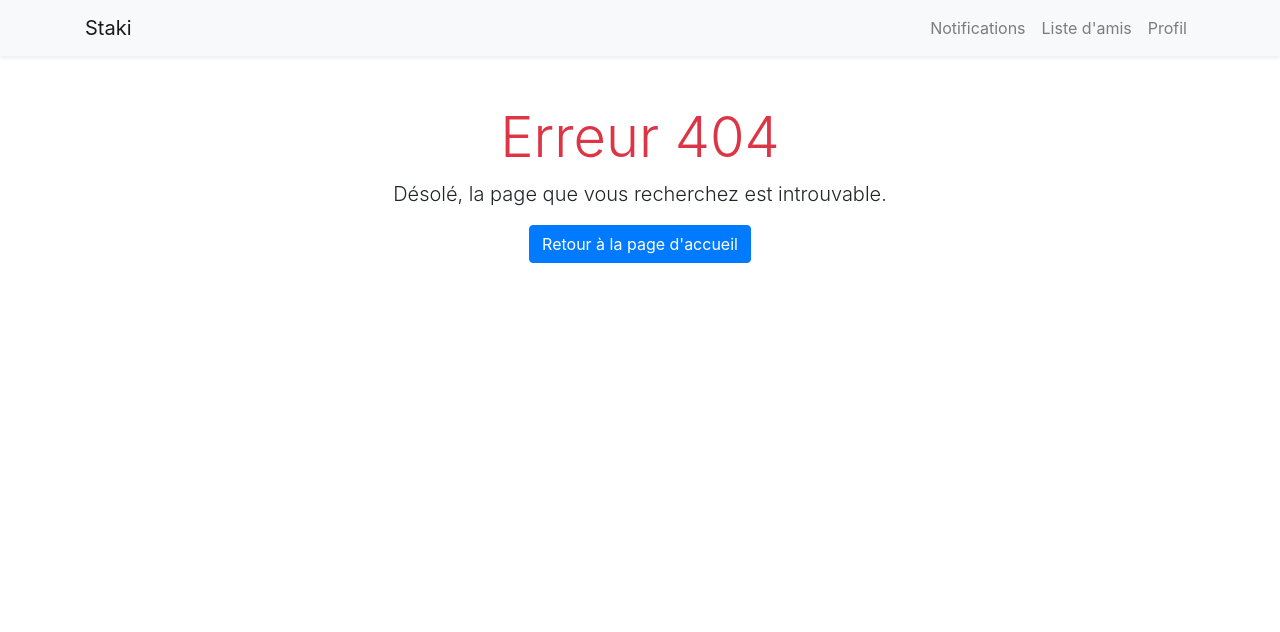
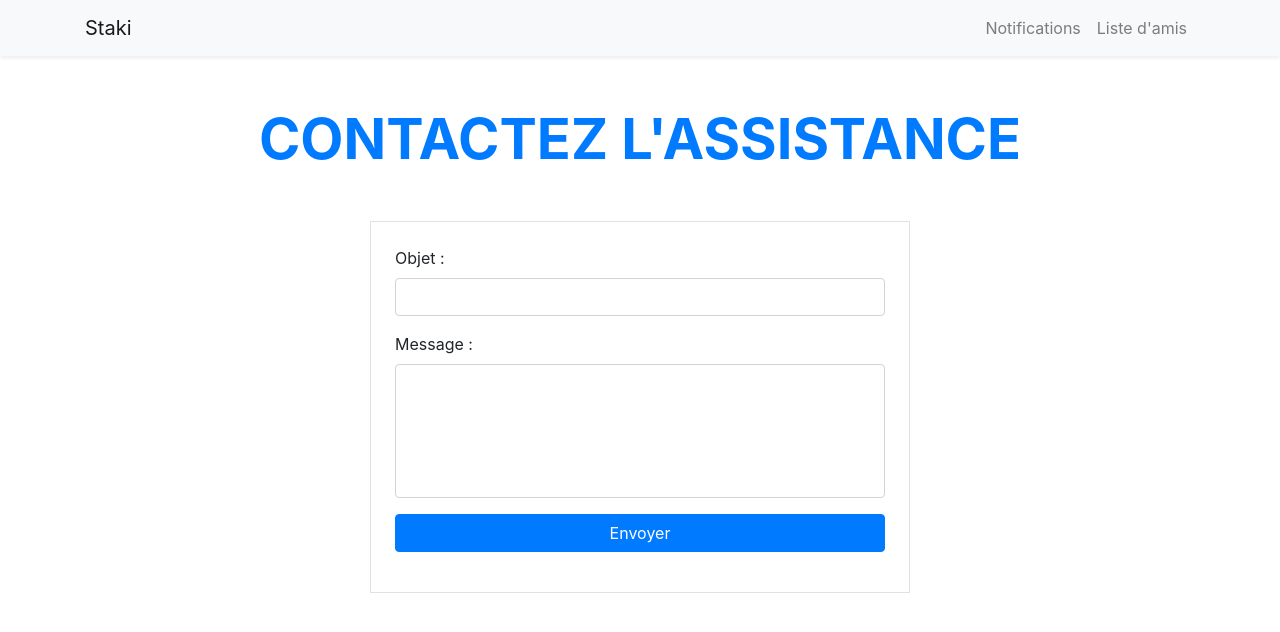
Before and after one commit to SekmenAhmet/stakiv3, a PHP site: page /contact in a window 1280 px wide. Shown: the top 632 px of the page. Run offline with PHP 8.4, Linux system fonts and the light colour scheme; some libraries are stand-ins or nearby versions.

Commit message:
Ajout du système de mailing pour contacter l'assistance du site

```diff
--- a/public/index.php
+++ b/public/index.php
@@ -39,4 +39,7 @@ $app->router->post('/friendslist', [FriendsController::class, 'postfriendslist']
 $app->router->get('/searchResult','searchResult');
 $app->router->post('/searchResult', [FriendsController::class, 'postSearchResult']);
 
+$app->router->get('/contact','contact');
+$app->router->post('/contact', [PageController::class, 'contact']);
+
 $app->router->matchRoute($_SERVER['REQUEST_URI']);
--- /dev/null
+++ b/views/contact.php
@@ -0,0 +1,56 @@
+<nav class="navbar navbar-expand-lg navbar-light bg-light shadow-sm">
+    <div class="container">
+        <!-- Lien Staki pour retourner à l'accueil -->
+        <a class="navbar-brand" href="/">Staki</a>
+        <!-- Bouton pour basculer la navigation sur mobile -->
+        <button class="navbar-toggler" type="button" data-toggle="collapse" data-target="#navbarNav" aria-controls="navbarNav" aria-expanded="false" aria-label="Toggle navigation">
+            <span class="navbar-toggler-icon"></span>
+        </button>
+        <div class="collapse navbar-collapse" id="navbarNav">
+            <ul class="navbar-nav ml-auto">
+                <li class="nav-item">
+                    <a class="nav-link" href="/notifs">Notifications</a>
+                </li>
+                <li class="nav-item">
+                    <a class="nav-link" href="/friendslist">Liste d'amis</a>
+                </li>
+            </ul>
+        </div>
+    </div>
+</nav>
+
+<div class="container" style="margin-top: 50px;">
+    <h1 class="display-4 text-primary text-center text-uppercase font-weight-bold mb-5">Contactez l'assistance</h1>
+    <div class="row justify-content-center">
+        <div class="col-md-6">
+            <div class="box border p-4">
+                <form class="form-group" action="/contact" method="POST">
+                    <form class="form-group" action="/login" method="POST">
+                        <?php if(!empty($_SESSION['mailError'])): ?>
+                            <div class="alert alert-danger" role="alert">
+                                <?php echo $_SESSION['mailError']; ?>
+                            </div>
+                            <?php unset($_SESSION['mailError']); ?>
+                        <?php endif; ?>
+
+                        <?php if(!empty($_SESSION['mailSuccess'])): ?>
+                            <div class="alert alert-success" role="alert">
+                                <?php echo $_SESSION['mailSuccess']; ?>
+                            </div>
+                            <?php unset($_SESSION['mailSuccess']); ?>
+                        <?php endif; ?>
+                    <div class="form-group">
+                        <label for="objet">Objet :</label>
+                        <input class="form-control" type="text" name="objet" required>
+                    </div>
+                    <div class="form-group">
+                        <label for="texte">Message :</label>
+                        <!-- Utilisation de resize: none pour désactiver le redimensionnement -->
+                        <textarea class="form-control" name="message" rows="5" style="resize: none;" required></textarea>
+                    </div>
+                    <button class="btn btn-primary btn-block" type="submit">Envoyer</button>
+                </form>
+            </div>
+        </div>
+    </div>
+</div>
--- a/views/profil.php
+++ b/views/profil.php
@@ -105,8 +105,11 @@
 
                     <!-- Formulaire de suppression de compte -->
                     <form action="/deleteAccount" method="POST">
-                        <button class="btn btn-danger btn-block">Supprimer le compte</button>
+                        <button class="btn btn-danger btn-block mb-1">Supprimer le compte</button>
                     </form>
+
+                    <!-- Bouton pour nous contacter -->
+                    <a href="/contact" class="btn btn-danger btn-block">Nous contacter</a>
                 </div>
             </div>
         </div>
--- a/views/searchResult.php
+++ b/views/searchResult.php
@@ -22,6 +22,12 @@
 
 <div class="container">
     <h1 class="display-4 text-primary text-center text-uppercase font-weight-bold mb-5" style="text-shadow: 2px 2px 4px rgba(0,0,0,0.2);">Résultat de votre recherche :</h1>
+    <?php if(!empty($_SESSION['alreadyFriend'])) :?>
+        <div class="alert alert-danger" role="alert">
+            <?php echo $_SESSION['alreadyFriend']; ?>
+        </div>
+        <?php unset($_SESSION['alreadyFriend']); ?>
+    <?php endif; ?>
 
 <div class="row justify-content-center">
     <div class="col-md-3">
```
Also changed, not shown: src/MailService.php (+23 -1 lines), src/controllers/FriendsController.php (+8 -1 lines), src/controllers/PageController.php (+7 -0 lines).
